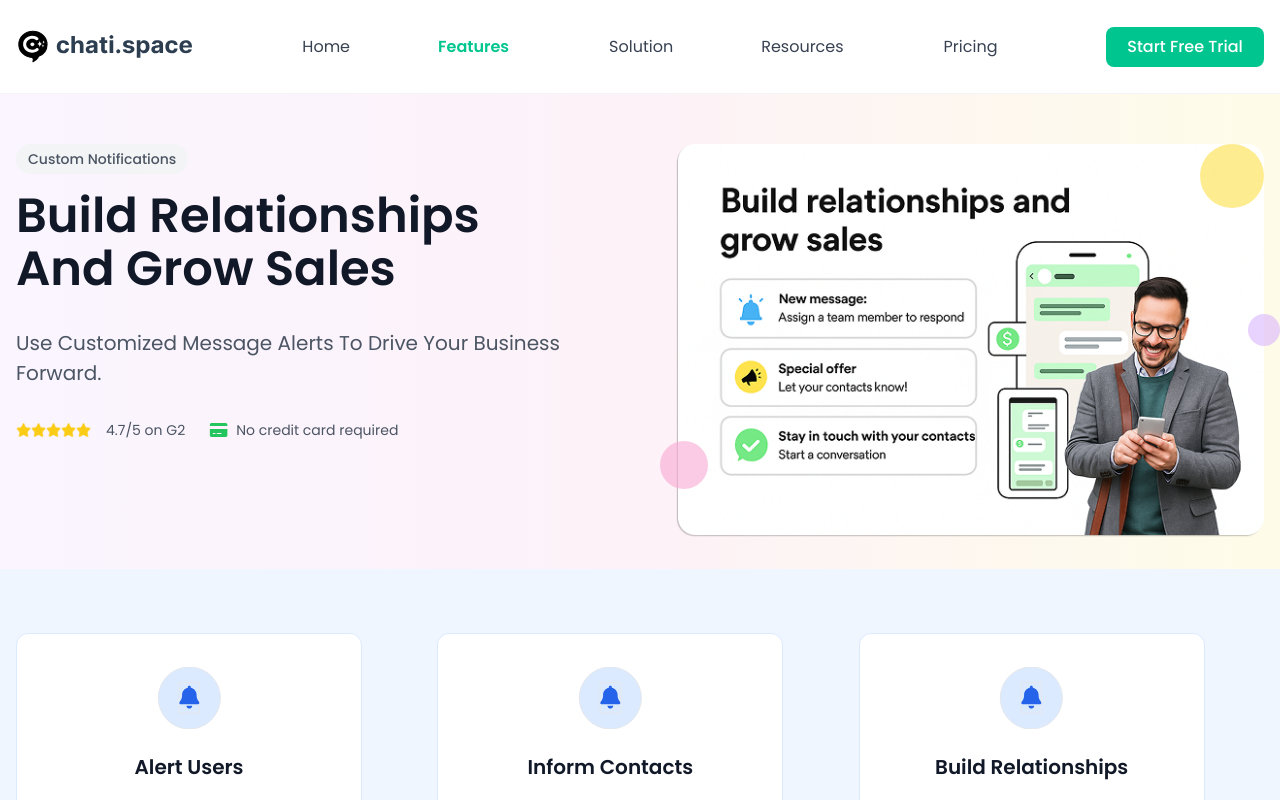
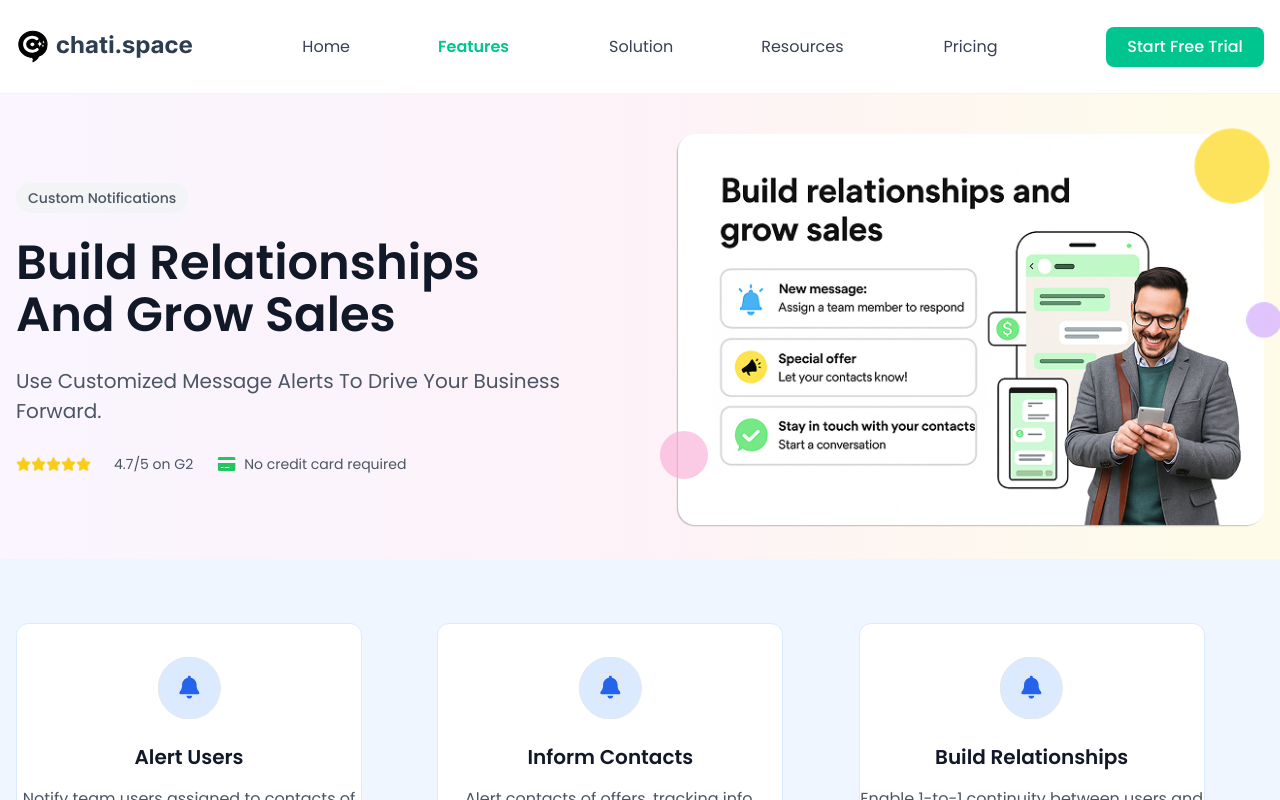
Before and after one commit to AQuadic/chat.space_nextjs, a Next.js app: page /features/notifications in a window 1280 px wide. Shown: the top 800 px of the page. Built offline with nearby package versions, Linux system fonts and the light colour scheme.

Commit message:
animates notifications hero

```diff
--- a/src/app/globals.css
+++ b/src/app/globals.css
@@ -142,11 +142,56 @@ body {
 
 /*---break---*/
 
-@layer base {
-  * {
-    @apply border-border outline-ring/50;
+@layer utilities {
+  @keyframes float-scale {
+    0% {
+      transform: translateY(0) scale(1);
+    }
+    20% {
+      transform: translateY(-8px) scale(1.08);
+    }
+    50% {
+      transform: translateY(-16px) scale(1.15);
+    }
+    80% {
+      transform: translateY(-8px) scale(1.08);
+    }
+    100% {
+      transform: translateY(0) scale(1);
+    }
   }
-  body {
-    @apply bg-background text-foreground;
+  .animate-float-scale {
+    animation: float-scale var(--float-duration, 5s) ease-in-out infinite;
+    animation-delay: var(--float-delay, 0s);
+  }
+  @keyframes rotate-scale {
+    0% {
+      transform: rotate(0deg) scale(1);
+    }
+    50% {
+      transform: rotate(180deg) scale(1.12);
+    }
+    100% {
+      transform: rotate(360deg) scale(1);
+    }
+  }
+  .animate-rotate-scale {
+    animation: rotate-scale var(--rotate-duration, 12s) linear infinite;
+    animation-delay: var(--rotate-delay, 0s);
+  }
+  @keyframes pulse-custom {
+    0%,
+    100% {
+      opacity: 0.6;
+      transform: scale(1);
+    }
+    50% {
+      opacity: 0.9;
+      transform: scale(1.18);
+    }
+  }
+  .animate-pulse-custom {
+    animation: pulse-custom var(--pulse-duration, 4s) ease-in-out infinite;
+    animation-delay: var(--pulse-delay, 0s);
   }
 }
--- a/src/components/features/notifications/NotificationsHeader.tsx
+++ b/src/components/features/notifications/NotificationsHeader.tsx
@@ -1,37 +1,90 @@
-import Credit from '@/components/icons/home/Credit'
-import Image from 'next/image'
-import React from 'react'
+"use client";
+import Credit from "@/components/icons/home/Credit";
+import Image from "next/image";
+import React from "react";
 
 const NotificationsHeader = () => {
   return (
-        <section className='bg-[linear-gradient(90deg,_#FAF5FF_0%,_#FDF2F8_50%,_#FEFCE8_100%)] pt-[50px] pb-8 '>
-            <div className='container flex flex-wrap justify-between gap-8 xl:gap-0'>
-                <div>
-                <div className='px-3 py-2 w-fit bg-[#F3F4F6] rounded-full'>
-                    <p className='text-[#4B5563] text-sm font-medium leading-[100%] capitalize'>Custom Notifications</p>
+    <section className="bg-[linear-gradient(90deg,_#FAF5FF_0%,_#FDF2F8_50%,_#FEFCE8_100%)] pt-10 pb-8">
+      <div className="container flex flex-col xl:flex-row flex-wrap xl:justify-between gap-8 xl:gap-0 items-center">
+        <div className="w-full xl:w-[50%] flex flex-col items-start">
+          <div className="px-3 py-2 w-fit bg-[#F3F4F6] rounded-full mb-2">
+            <p className="text-[#4B5563] text-sm font-medium leading-[100%] capitalize">
+              Custom Notifications
+            </p>
           </div>
-                <h1 className='text-[#111827] text-5xl font-semibold mt-4 capitalize leading-[1.1]'>Build relationships <br /> and grow sales</h1>
-                <p className='text-[#4B5563] text-xl font-normal leading-[150%] mt-8 capitalize'>Use customized message alerts to drive your business <br /> forward.</p>
-                <div className='mt-7 flex flex-wrap items-center md:gap-6 gap-2'>
-                <div className='flex items-center'>
-                        <Image src='/images/testimonials/rate.png' alt='stars' width={90} height={24} />
-                        <p className='text-[#4B5563] text-sm font-normal leading-[200%]'>4.7/5 on G2</p>
+          <h1 className="text-[#111827] text-3xl sm:text-4xl md:text-5xl font-semibold mt-4 capitalize leading-[1.1]">
+            Build relationships <br /> and grow sales
+          </h1>
+          <p className="text-[#4B5563] text-base sm:text-lg md:text-xl font-normal leading-[150%] mt-6 capitalize">
+            Use customized message alerts to drive your business <br /> forward.
+          </p>
+          <div className="mt-6 flex flex-col sm:flex-row flex-wrap items-start sm:items-center md:gap-6 gap-2 w-full">
+            <div className="flex items-center gap-2 mb-2 sm:mb-0">
+              <Image
+                src="/images/testimonials/rate.png"
+                alt="stars"
+                width={90}
+                height={24}
+                className="object-contain"
+              />
+              <p className="text-[#4B5563] text-sm font-normal leading-[200%]">
+                4.7/5 on G2
+              </p>
             </div>
-                    <div className='flex items-center gap-2'>
+            <div className="flex items-center gap-2">
               <Credit />
-                        <p className='text-[#4B5563] text-sm font-normal leading-[200%]'>No credit card required</p>
+              <p className="text-[#4B5563] text-sm font-normal leading-[200%]">
+                No credit card required
+              </p>
             </div>
           </div>
         </div>
-            <div className='relative'>
-                <Image src='/images/features/customNotificationHeader.png' alt='hero' width={588} height={392} className='z-10' />
-                <div className='w-12 h-12 bg-[#F9A8D4] rounded-full absolute bottom-12 -left-4 opacity-60'></div>
-                <div className='w-16 h-16 bg-[#FDE047] rounded-full absolute top-0 right-0 opacity-60'></div>
-                <div className='w-8 h-8 bg-[#D8B4FE] rounded-full absolute top-[170px] -right-4 opacity-60'></div>
+        <div className="relative w-full max-w-xs sm:max-w-md md:max-w-lg xl:max-w-[588px] h-auto flex-shrink-0 mb-8 xl:mb-0">
+          <Image
+            src="/images/features/customNotificationHeader.png"
+            alt="hero"
+            width={588}
+            height={392}
+            className="z-10 w-full h-auto object-contain rounded-xl"
+          />
+          <div
+            className="w-8 h-8 sm:w-12 sm:h-12 bg-[#F9A8D4] rounded-full absolute bottom-4 sm:bottom-12 -left-2 sm:-left-4 opacity-60 animate-float-scale animate-pulse-custom"
+            style={
+              {
+                "--float-delay": "0.3s",
+                "--float-duration": "3.2s",
+                "--pulse-delay": "0.7s",
+                "--pulse-duration": "2.7s",
+              } as React.CSSProperties
+            }
+          ></div>
+          <div
+            className="w-10 h-10 sm:w-16 sm:h-16 bg-[#FDE047] rounded-full absolute top-0 right-0 opacity-60 animate-rotate-scale animate-pulse-custom"
+            style={
+              {
+                "--rotate-delay": "0.9s",
+                "--rotate-duration": "7.5s",
+                "--pulse-delay": "0.2s",
+                "--pulse-duration": "2.3s",
+              } as React.CSSProperties
+            }
+          ></div>
+          <div
+            className="w-6 h-6 sm:w-8 sm:h-8 bg-[#D8B4FE] rounded-full absolute top-[90px] sm:top-[170px] -right-2 sm:-right-4 opacity-60 animate-float-scale animate-pulse-custom"
+            style={
+              {
+                "--float-delay": "1.2s",
+                "--float-duration": "2.8s",
+                "--pulse-delay": "1.1s",
+                "--pulse-duration": "2.9s",
+              } as React.CSSProperties
+            }
+          ></div>
         </div>
       </div>
     </section>
-    )
-}
+  );
+};
 
-export default NotificationsHeader
+export default NotificationsHeader;
```
Lines whose indentation alone changed are shown as unchanged.
